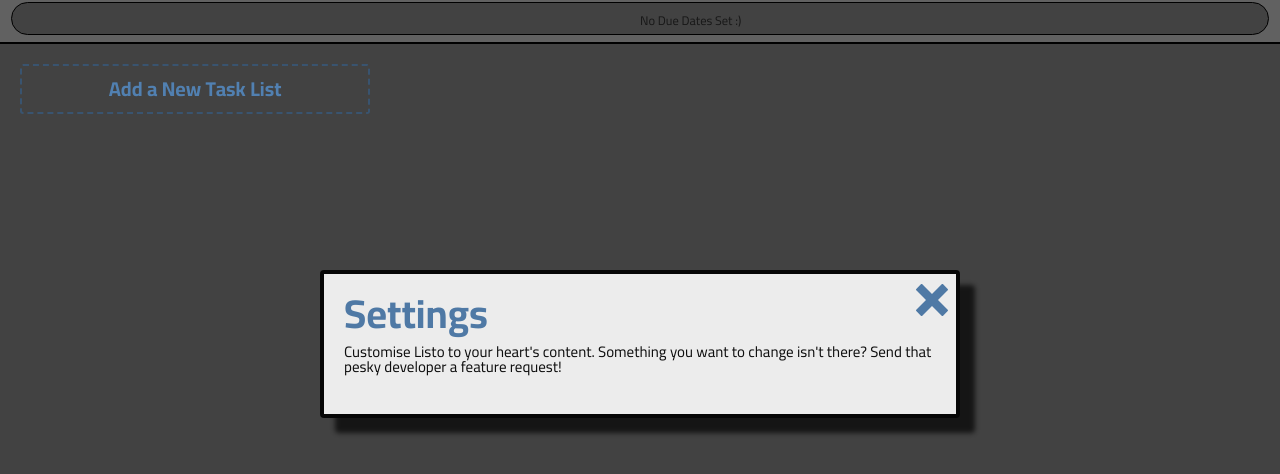
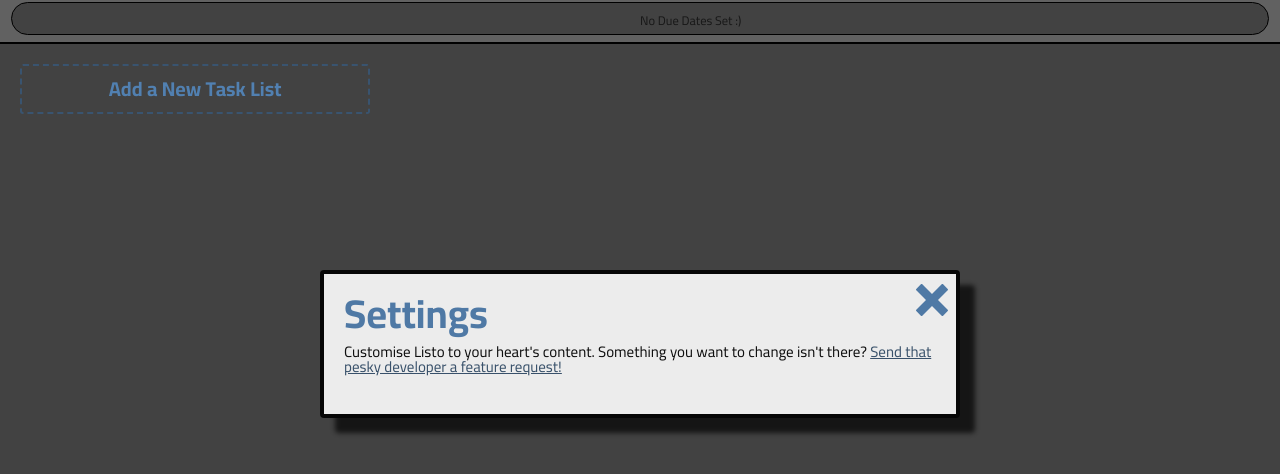
Before and after one commit to Xnanga/listo, a website with bundled scripts: page index.html in a window 1280 px wide. Both pictures are taken after a click on the button 1185 px from the left and 23 px from the top of the page. Shown: the part 56-530 px from the top of the page. Built offline with nearby package versions, Linux system fonts and the light colour scheme.

```diff
--- a/index.html
+++ b/index.html
@@ -359,7 +359,10 @@
       <h2 class="info-overlay__heading">Settings</h2>
       <p>
         Customise Listo to your heart's content. Something you want to change
-        isn't there? Send that pesky developer a feature request!
+        isn't there?
+        <a href="https://github.com/Xnanga">
+          Send that pesky developer a feature request!</a
+        >
       </p>
       <br />
     </div>
--- a/sass/_base.scss
+++ b/sass/_base.scss
@@ -90,8 +90,8 @@
 }
 
 a {
-  color: inherit;
-  text-decoration: none;
+  color: var(--color-dark-blue);
+  text-decoration: underline;
 }
 
 p {
```
Also changed, not shown: js/script.js (+50 -0 lines), css/style.css, img/listo-logo.png.
